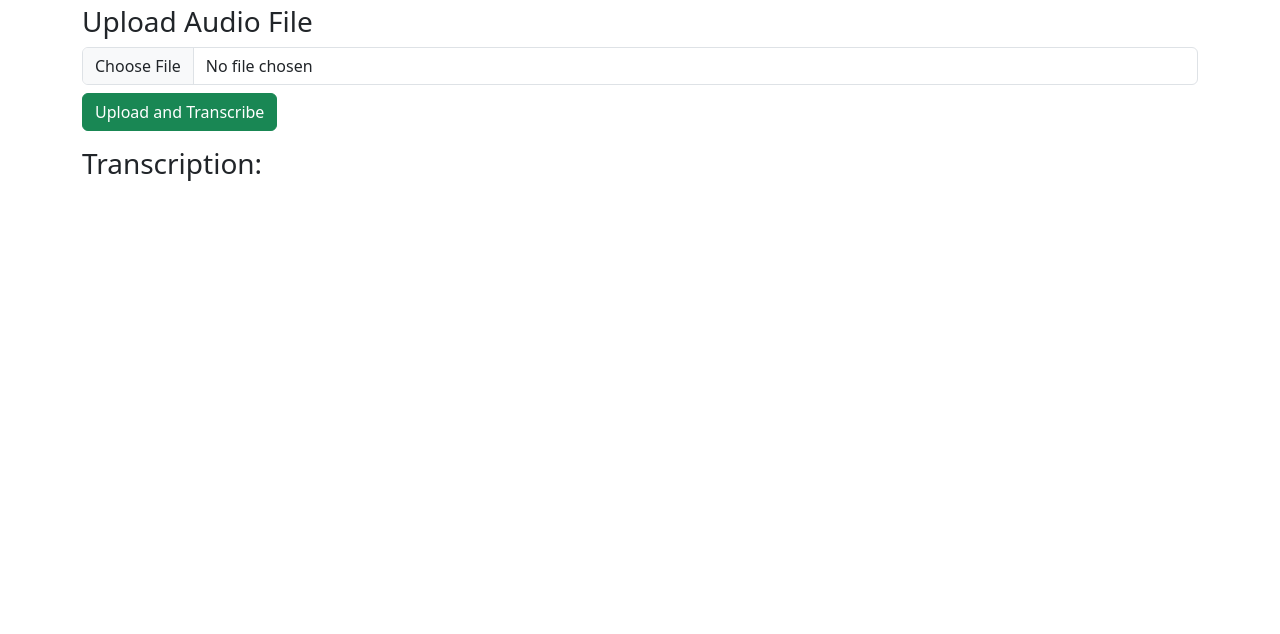
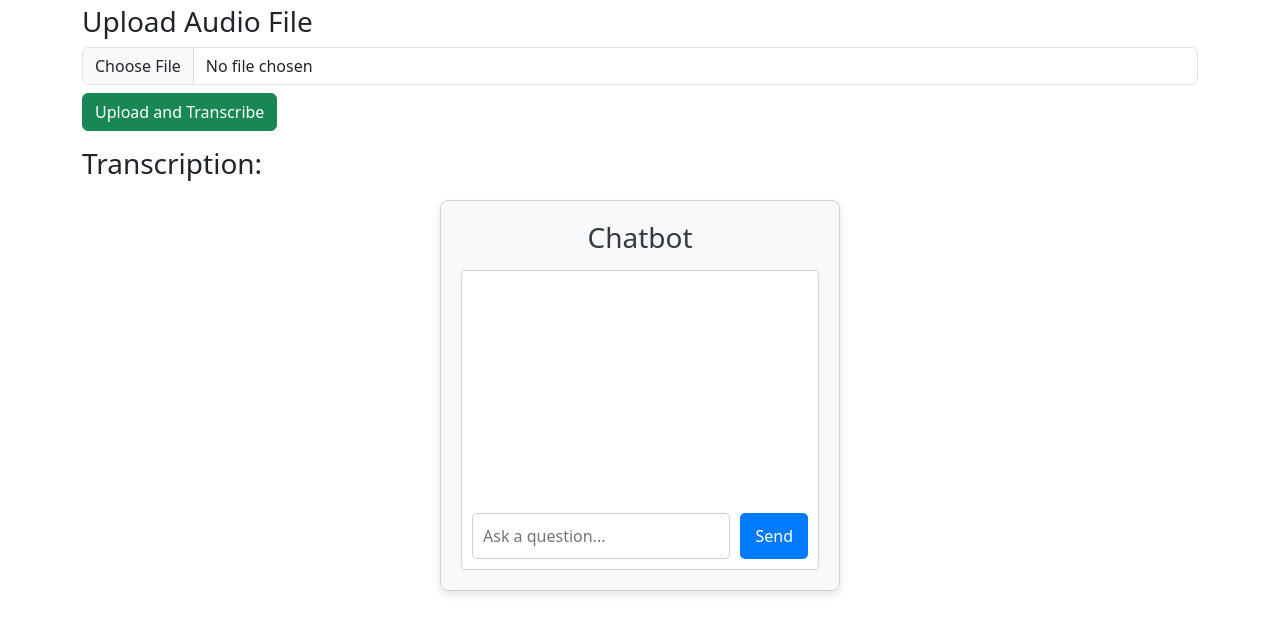
Before and after one commit to tahamokfi/sophia, a Flask app: template templates/index.html in a window 1280 px wide. Shown: the part 153-787 px from the top of the page. Run offline with Flask 3, Linux system fonts and the light colour scheme; the template is opened without the code that fills it, so the values that code supplies are empty.

Commit message:
added the css

```diff
--- a/static/Script.js
+++ b/static/Script.js
@@ -109,3 +109,28 @@ uploadBtn.addEventListener('click', async () => {
         transcript.textContent = "Error: Failed to send audio to server";
     }
 });
+
+// Chatbot functionality
+const sendBtn = document.getElementById('sendBtn');
+const userInput = document.getElementById('userInput');
+const messages = document.getElementById('messages');
+
+// Function to handle sending messages
+sendBtn.addEventListener('click', () => {
+    const question = userInput.value;
+    if (question) {
+        // Display user question
+        messages.innerHTML += `<div>User: ${question}</div>`;
+        userInput.value = '';
+
+        // Simulate a response (replace this with actual RAG logic)
+        const response = getResponse(question);
+        messages.innerHTML += `<div>Bot: ${response}</div>`;
+    }
+});
+
+// Simulated response function (replace with actual RAG implementation)
+function getResponse(question) {
+    // Here you would implement your RAG logic to generate a response based on the transcript
+    return "This is a simulated response based on your question: " + question;
+}
--- a/templates/index.html
+++ b/templates/index.html
@@ -5,6 +5,7 @@
     <meta name="viewport" content="width=device-width, initial-scale=1.0">
     <title>Voice Recorder and Transcription</title>
     <link href="https://cdn.jsdelivr.net/npm/bootstrap@5.3.0/dist/css/bootstrap.min.css" rel="stylesheet">
+    <link rel="stylesheet" href="{{ url_for('static', filename='styles.css') }}">
 </head>
 <body>
     <div class="container mt-5">
@@ -27,6 +28,17 @@
         </div>
     </div>
 
+    <div id="chatbot" class="chatbot-container">
+        <h3 class="chatbot-title">Chatbot</h3>
+        <div id="chatbox" class="chatbox">
+            <div id="messages" class="messages"></div>
+            <div class="input-container">
+                <input type="text" id="userInput" class="user-input" placeholder="Ask a question..." />
+                <button id="sendBtn" class="send-btn">Send</button>
+            </div>
+        </div>
+    </div>
+
     <script src="{{ url_for('static', filename='script.js') }}"></script>
 </body>
 </html>
--- /dev/null
+++ b/templates/styles.css
@@ -0,0 +1,59 @@
+/* styles.css */
+
+.chatbot-container {
+    background-color: #f8f9fa;
+    border: 1px solid #ced4da;
+    border-radius: 8px;
+    padding: 20px;
+    max-width: 400px;
+    margin: 20px auto;
+    box-shadow: 0 4px 8px rgba(0, 0, 0, 0.1);
+}
+
+.chatbot-title {
+    text-align: center;
+    color: #343a40;
+    margin-bottom: 15px;
+}
+
+.chatbox {
+    display: flex;
+    flex-direction: column;
+    height: 300px;
+    overflow-y: auto;
+    border: 1px solid #ced4da;
+    border-radius: 5px;
+    padding: 10px;
+    background-color: #ffffff;
+}
+
+.messages {
+    flex-grow: 1;
+    margin-bottom: 10px;
+}
+
+.input-container {
+    display: flex;
+}
+
+.user-input {
+    flex-grow: 1;
+    padding: 10px;
+    border: 1px solid #ced4da;
+    border-radius: 5px;
+    margin-right: 10px;
+}
+
+.send-btn {
+    background-color: #007bff;
+    color: white;
+    border: none;
+    border-radius: 5px;
+    padding: 10px 15px;
+    cursor: pointer;
+    transition: background-color 0.3s;
+}
+
+.send-btn:hover {
+    background-color: #0056b3;
+}
```
